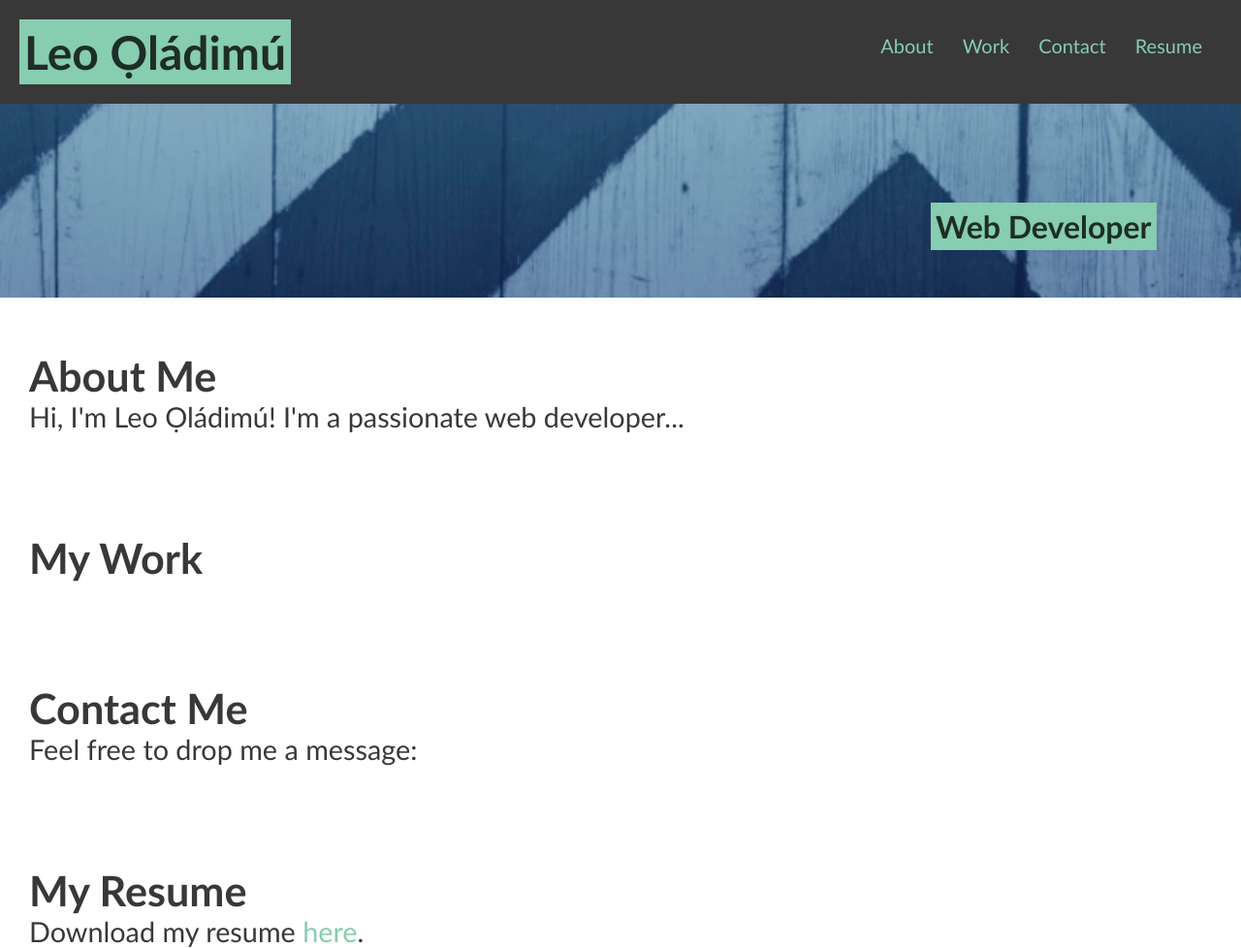
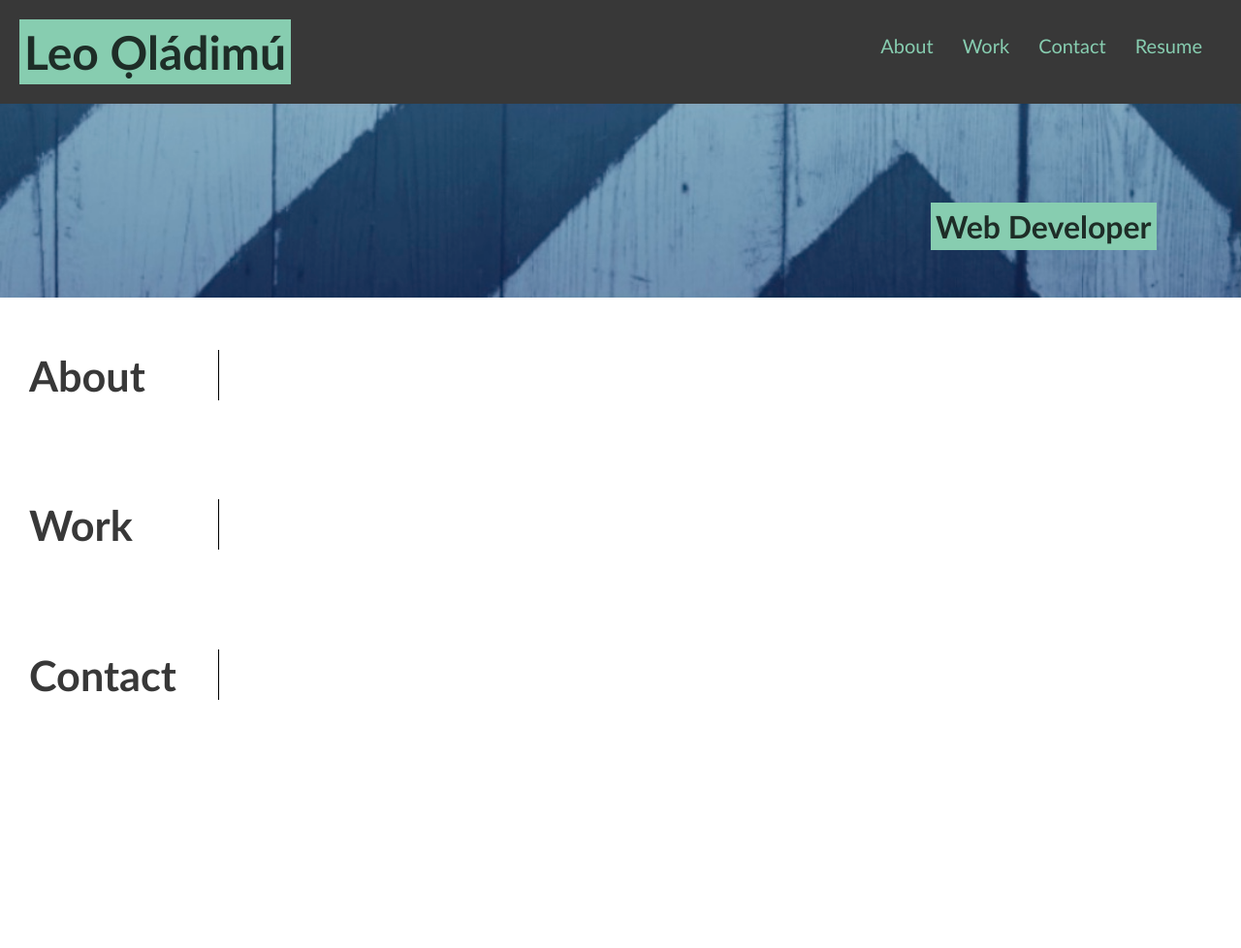
Before and after one commit to oleoDotOne/mod2challenge, a plain HTML site: page index.html in a window 1280 px wide. Shown: the whole page at 97% size. After the commit the page ends 800 px from the top, so only its background shows below. Drawn offline with Linux system fonts and the light colour scheme.

Commit message:
section headings on left side

```diff
--- a/index.html
+++ b/index.html
@@ -47,24 +47,20 @@
 
     <sections>
       <section id="about">
-        <h1>About Me</h1>
-        <p>Hi, I'm Leo Ọládimú! I'm a passionate web developer...</p>
+        <h1>About</h1>
+
+        <!--<p>Hi, I'm Leo Ọládimú! I'm a passionate web developer...</p>-->
         <!-- Add more content here -->
       </section>
 
       <section id="work">
-        <h1>My Work</h1>
+        <h1>Work</h1>
         <!-- Add images or descriptions of your projects -->
       </section>
       <section id="contact">
-        <h1>Contact Me</h1>
-        <p>Feel free to drop me a message:</p>
+        <h1>Contact</h1>
+        <!--<p>Feel free to drop me a message:</p>-->
         <!-- Add a contact form or contact details -->
-      </section>
-
-      <section id="resume">
-        <h1>My Resume</h1>
-        <p>Download my resume <a href="path/to/your-resume.pdf" target="_blank">here</a>.</p>
       </section>
 
     </sections>
--- a/styles.css
+++ b/styles.css
@@ -15,7 +15,8 @@ body {
 
 header {
 	padding: 20px;
-  font-family: 'Trebuchet MS', 'Lucida Sans Unicode', 'Lucida Grande', 'Lucida Sans', Arial, sans-serif;
+	font-family: "Trebuchet MS", "Lucida Sans Unicode", "Lucida Grande",
+		"Lucida Sans", Arial, sans-serif;
 
 	background-color: rgba(0, 0, 0, 0.782);
 	color: rgba(0, 0, 0, 0.782);
@@ -38,7 +39,7 @@ nav {
 	padding-top: 15px;
 	margin-right: 20px;
 	float: right;
-  font-family: 'Gill Sans', 'Gill Sans MT', Calibri, 'Trebuchet MS', sans-serif;
+	font-family: "Gill Sans", "Gill Sans MT", Calibri, "Trebuchet MS", sans-serif;
 	font-size: 20px;
 }
 
@@ -69,7 +70,8 @@ main {
 }
 
 .title h1 {
-  font-family: 'Trebuchet MS', 'Lucida Sans Unicode', 'Lucida Grande', 'Lucida Sans', Arial, sans-serif;
+	font-family: "Trebuchet MS", "Lucida Sans Unicode", "Lucida Grande",
+		"Lucida Sans", Arial, sans-serif;
 	background-color: #87cdb0;
 	color: rgba(0, 0, 0, 0.782);
 	margin-left: 75%;
@@ -81,12 +83,34 @@ main {
 }
 
 sections {
-  margin-top: 0%; /*banner height*/
+	display: flex;
+  flex-direction: column;
+  /*justify-content: space-between;*/
+	margin: 0%; /*banner height*/
 }
 
 section {
+	/*position:relative;*/
+	width: 20%;
+	/*float: left;*/
 	font-size: 180%;
-  font-family: 'Trebuchet MS', 'Lucida Sans Unicode', 'Lucida Grande', 'Lucida Sans', Arial, sans-serif;
+	font-family: "Trebuchet MS", "Lucida Sans Unicode", "Lucida Grande",
+		"Lucida Sans", Arial, sans-serif;
 	padding: 8% 30px 0;
 	color: rgba(0, 0, 0, 0.782);
 }
+
+section h1 {
+	position: relative;
+	padding-right: 10px;
+}
+
+section h1::after {
+	content: "";
+	position: absolute;
+	top: 0;
+	right: 0;
+	width: 1px;
+	height: 100%;
+	background-color: black;
+}
```
Lines whose indentation alone changed are shown as unchanged.
